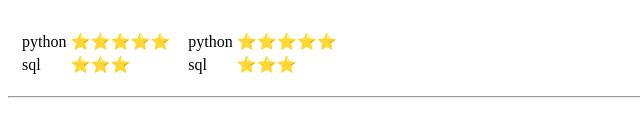
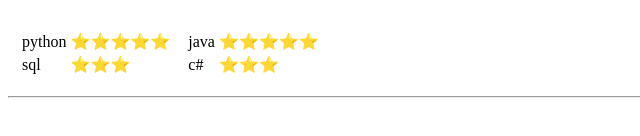
Before and after one commit to Tarun1088/HTML-Cv, a plain HTML site: page index.html in a window 1280 px wide. Shown: the part 568-704 px from the top of the page, 0-640 px from the left. Drawn offline with Linux system fonts and the light colour scheme.

Commit message:
Update index.html

```diff
--- a/index.html
+++ b/index.html
@@ -16,7 +16,7 @@
     <a href="https://www.linkedin.com/in/tarun-rawal-8651b2203/">linkedin</a>
 </p>
     <p>My
-    <a href="contact.html">contact</a>
+    <a href="input.html">contact</a>
     details
 </p>
 </td>
@@ -67,11 +67,11 @@
         <td>
             <table>
             <tr>
-               <td>python</td>
+               <td>java</td>
                <td>⭐⭐⭐⭐⭐</td>
             </tr>
             <tr>
-               <td>sql</td>
+               <td>c#</td>
                <td>⭐⭐⭐</td>
             </tr>
             </table>
```
